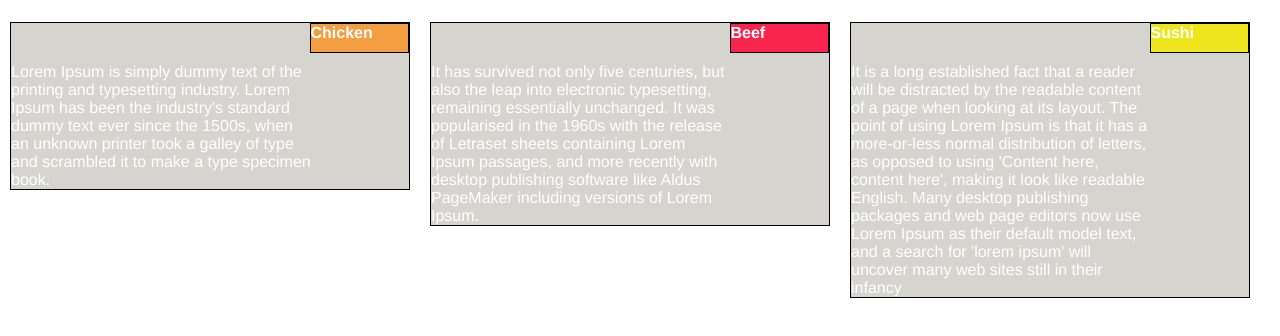
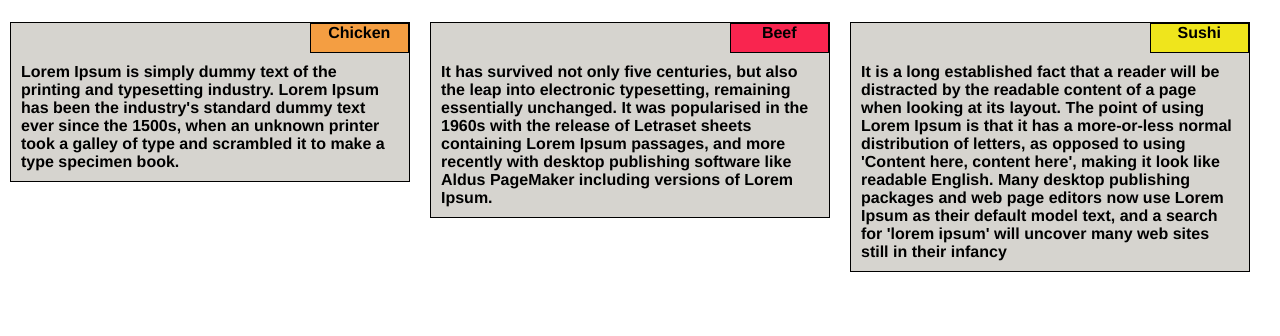
Before and after one commit to cem35/module2-solution, a plain HTML site: page index.html in a window 1280 px wide. Shown: the part 100-436 px from the top of the page. Drawn offline with Linux system fonts and the light colour scheme.

Commit message:
Update stylesheet.css

```diff
--- a/stylesheets/stylesheet.css
+++ b/stylesheets/stylesheet.css
@@ -25,9 +25,11 @@ h1 {
 p {
 
   font-family: Helvetica;
-  color: white;
+  color: black;
+  padding: 10px;
  padding-top: 40px;
- max-width: 300px;
+ font-weight: bold;
+
 
 }
 
@@ -37,11 +39,11 @@ h4{
   width: 25%;
   height: 30px;
   float: right;
-  position:relative;
-  margin-top: 0px;
+  text-align: center;
   font-family: Helvetica;
-  color: white;
-
+  color: black;
+  font-weight: bold;
+  clear: left;
 
 }
 
@@ -55,7 +57,13 @@ h4{
 /********** Large devices only **********/
 @media (min-width: 992px) {
 
-
+  .col-lg-1, .col-lg-2, .col-lg-3, .col-lg-4, .col-lg-5, .col-lg-6, .col-lg-7, .col-lg-8, .col-lg-9, .col-lg-10, .col-lg-11, .col-lg-12 {
+  border: 1px solid black;
+  background-color: #d6d4cf;
+  margin: 10px;
+  max-width: 400px;
+  float: left;
+  }
   .col-lg-1 {
     width: 8.33%;
   }
@@ -67,13 +75,7 @@ h4{
   }
   .col-lg-4 {
 	width: 33.33%;
-  border: 1px solid black;
-  background-color: #d6d4cf;
-  height: 30%;
-  margin: 10px;
-  max-width: 400px;
 
-    float: left;
   }
   .col-lg-5 {
     width: 41.66%;
@@ -104,6 +106,15 @@ h4{
 /********** Medium devices only **********/
 @media (min-width: 768px) and (max-width: 991px) {
 
+  .col-md-1, .col-md-2, .col-md-3, .col-md-4, .col-md-5, .col-md-6, .col-md-7, .col-md-8, .col-md-9, .col-md-10, .col-md-11, .col-md-12 {
+  border: 1px solid black;
+  background-color: #d6d4cf;
+  margin: 10px;
+  max-width: 400px;
+  float: left;
+  }
+
+
   .col-md-1 {
     width: 8.33%;
   }
@@ -121,11 +132,6 @@ h4{
   }
   .col-md-6 {
     width: 50%;
-
-  border: 1px solid black;
-  background-color: #d6d4cf;
-  height: 30%;
-  margin: 10px;
   }
   .col-md-7 {
     width: 58.33%;
@@ -148,14 +154,16 @@ h4{
 }
 
 @media  (max-width: 767px) {
+  .col-sm-12 {
+  border: 1px solid black;
+  background-color: #d6d4cf;
+  margin: 10px;
+  max-width: 400px;
+  float: left;
+  }
 
 
   .col-sm-12 {
     width: 100%;
-
-  border: 1px solid black;
-  background-color: #d6d4cf;
-  height: 30%;
-  margin: 10px;
   }
 }
```
